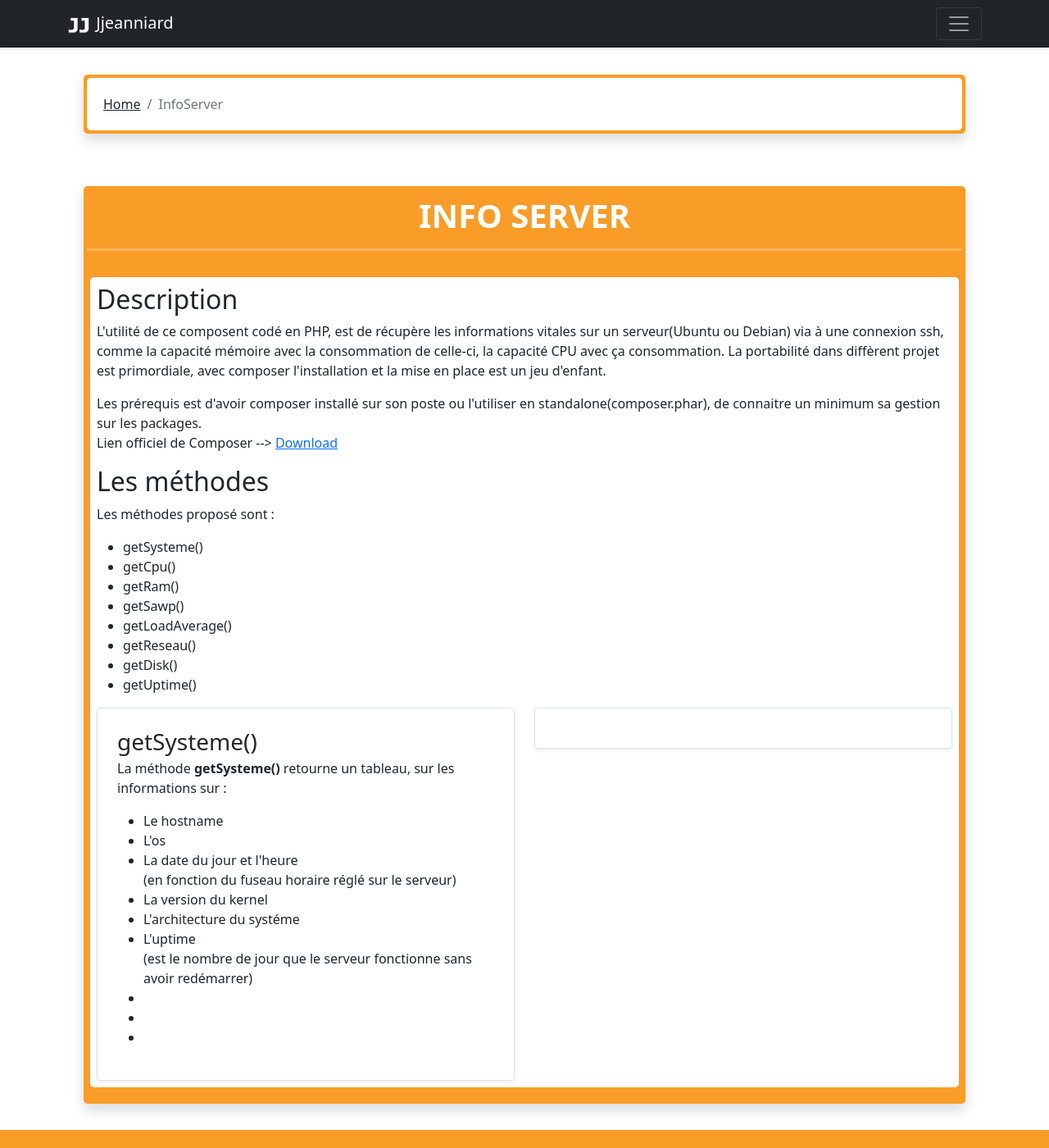
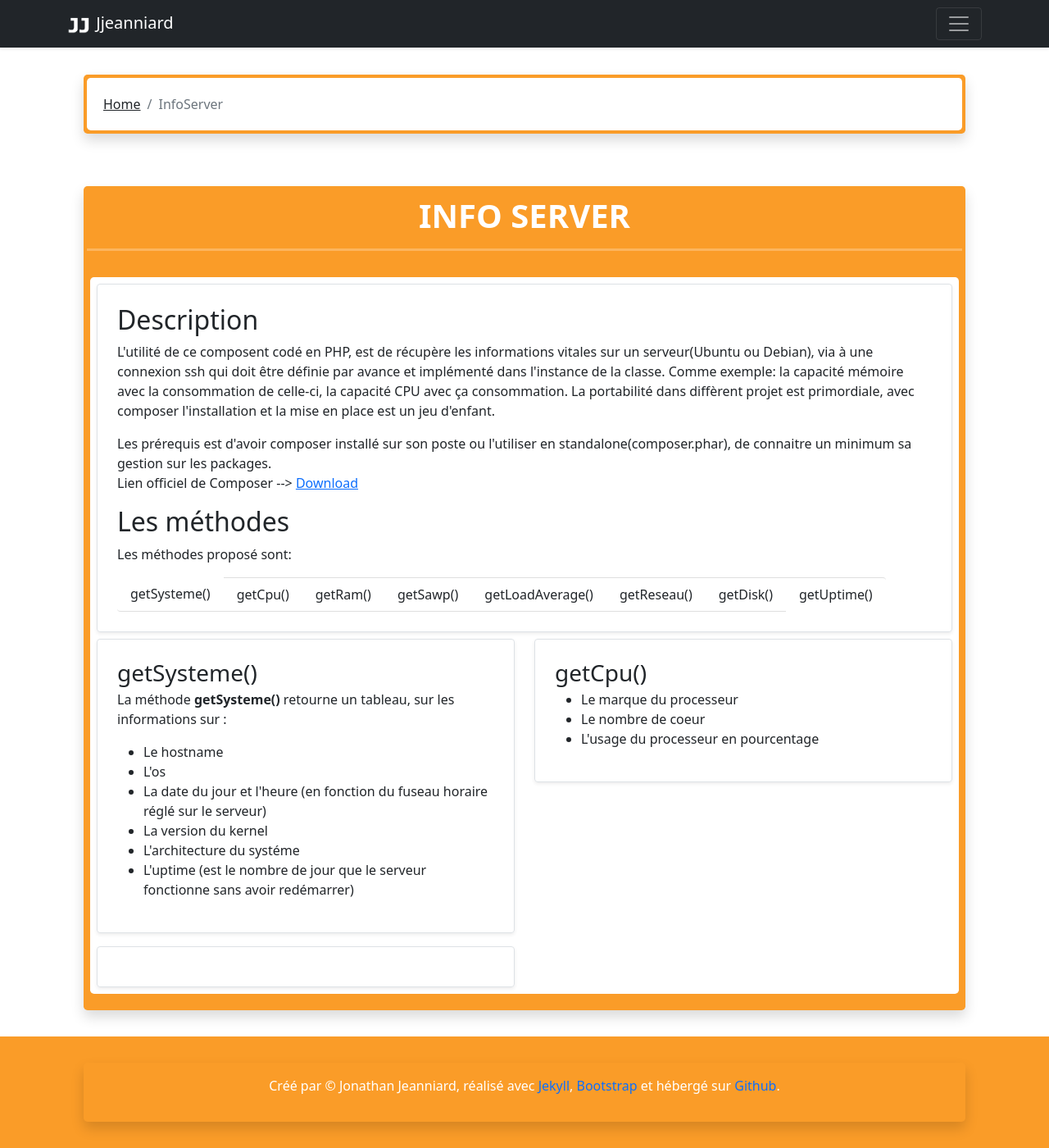
Before and after one commit to jeanniardJ/InfoServer, a Jekyll site: the page built from docs/index.html, in a window 1280 px wide and 1400 px high. Shown: the whole window at 82% size. Built offline with Jekyll 4.4.1, drawn with Linux system fonts in a browser that asks for light colours.

Commit message:
add paragraphe cpu

```diff
--- a/docs/index.html
+++ b/docs/index.html
@@ -23,11 +23,13 @@ layout: default
                 <hr>
                 <div class="row justify-content-center p-3">
                     <div class="bg-white rounded-3 p-2">
+                        <div class="border rounded shadow-sm mb-2 p-4">
                             <h2>Description</h2>
                             <p>
                                 L'utilité de ce composent codé en PHP, est de récupère les informations vitales sur un
-                            serveur(Ubuntu ou Debian) via à une connexion ssh, comme la capacité mémoire avec la
-                            consommation de celle-ci, la
+                                serveur(Ubuntu ou Debian), via à une connexion ssh qui doit être définie par avance et
+                                implémenté dans l'instance de la classe.
+                                Comme exemple: la capacité mémoire avec la consommation de celle-ci, la
                                 capacité CPU avec ça consommation. La portabilité dans diffèrent projet est primordiale,
                                 avec composer l'installation et la mise en place est un jeu d'enfant.
                             </p>
@@ -36,44 +38,55 @@ layout: default
                                 Lien officiel de Composer --> <a href="https://getcomposer.org/">Download</a>
                             </p>
                             <h2>Les méthodes</h2>
-                        <p>
-                            Les méthodes proposé sont :
-                            <ul>
-                                <li>getSysteme()</li>
-                                <li>getCpu()</li>
-                                <li>getRam()</li>
-                                <li>getSawp()</li>
-                                <li>getLoadAverage()</li>
-                                <li>getReseau()</li>
-                                <li>getDisk()</li>
-                                <li>getUptime()</li>
+                            <p>Les méthodes proposé sont:</p>
+                            <ul class="list-group list-group-flush list-group-horizontal-sm">
+                                <li class="list-group-item">getSysteme()</li>
+                                <li class="list-group-item">getCpu()</li>
+                                <li class="list-group-item">getRam()</li>
+                                <li class="list-group-item">getSawp()</li>
+                                <li class="list-group-item">getLoadAverage()</li>
+                                <li class="list-group-item">getReseau()</li>
+                                <li class="list-group-item">getDisk()</li>
+                                <li class="list-group-item">getUptime()</li>
                             </ul>
-                        </p>
+                        </div>
                         <div class="row">
                             <div class="col-md-6">
                                 <div class="row g-0 border rounded shadow-sm">
                                     <div class="col p-4 d-flex flex-column position-static">
                                         <h3 class="mb-1">getSysteme()</h3>
-                                        <p class="card-text">La méthode <strong>getSysteme()</strong> retourne un tableau, sur les
-                                        informations sur :
+                                        <p class="card-text">La méthode <strong>getSysteme()</strong> retourne un
+                                            tableau, sur les informations sur :
                                         <ul>
                                             <li>Le hostname</li>
                                             <li>L'os</li>
-                                            <li>La date du jour et l'heure</li>
-                                            (en fonction du fuseau horaire réglé sur le serveur)
+                                            <li>La date du jour et l'heure (en fonction du fuseau horaire réglé sur le
+                                                serveur)
+                                            </li>
                                             <li>La version du kernel</li>
                                             <li>L'architecture du systéme</li>
-                                            <li>L'uptime</li>
-                                            (est le nombre de jour que le serveur fonctionne sans avoir redémarrer)
-                                            <li></li>
-                                            <li></li>
-                                            <li></li>
+                                            <li>L'uptime (est le nombre de jour que le serveur fonctionne sans avoir
+                                                redémarrer)
+                                            </li>
                                         </ul>
                                     </div>
                                 </div>
                             </div>
 
                             <div class="col-md-6">
+                                <div class="row g-0 border rounded shadow-sm">
+                                    <div class="col p-4 d-flex flex-column position-static">
+                                        <h3 class="mb-1">getCpu()</h3>
+                                        <ul>
+                                            <li>Le marque du processeur</li>
+                                            <li>Le nombre de coeur</li>
+                                            <li>L'usage du processeur en pourcentage</li>
+                                        </ul>
+                                    </div>
+                                </div>
+                            </div>
+
+                            <div class="col-md-6 mt-3">
                                 <div class="row g-0 border rounded shadow-sm">
                                     <div class="col p-4 d-flex flex-column position-static">
 
```
Lines whose indentation alone changed are shown as unchanged.
